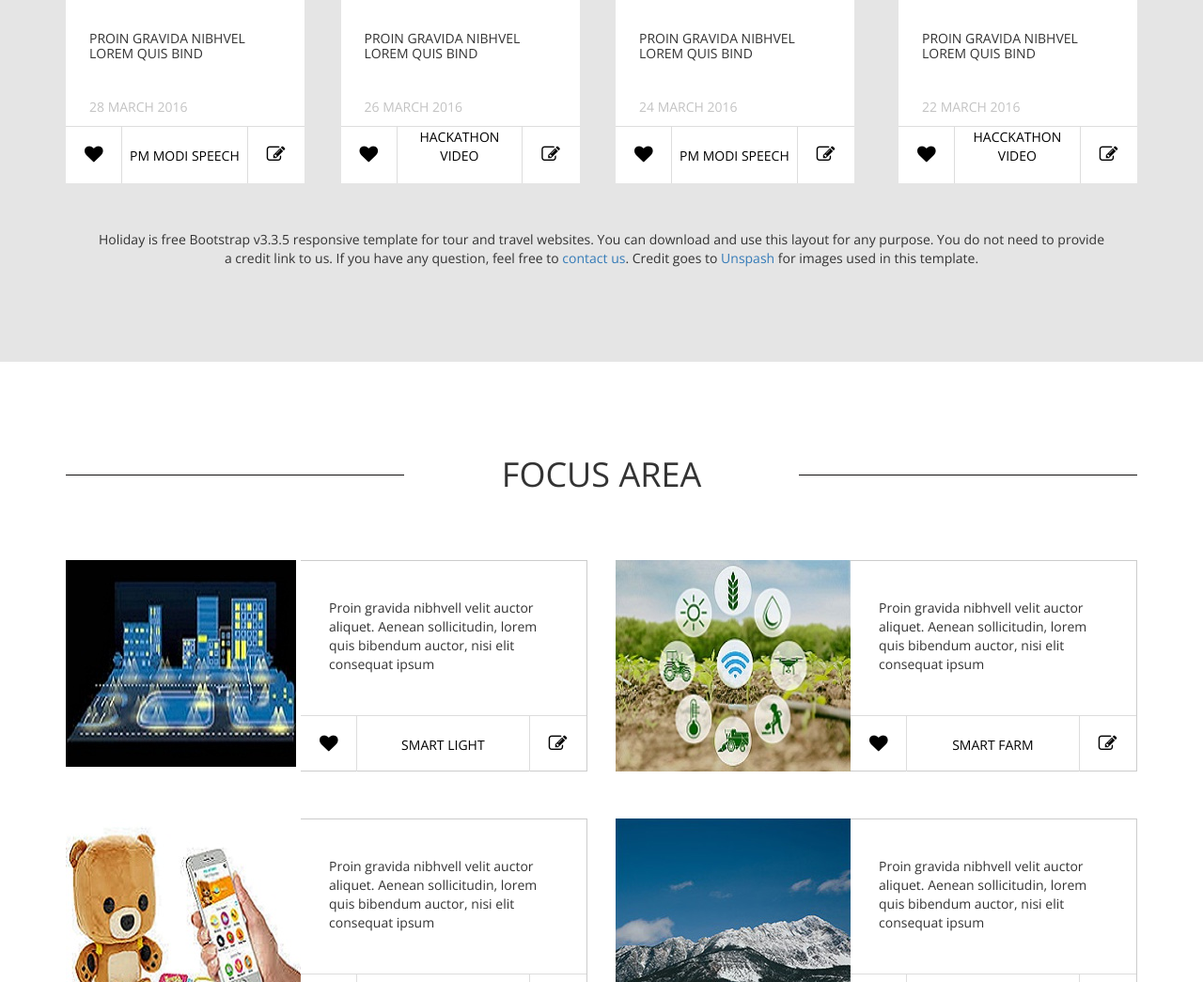
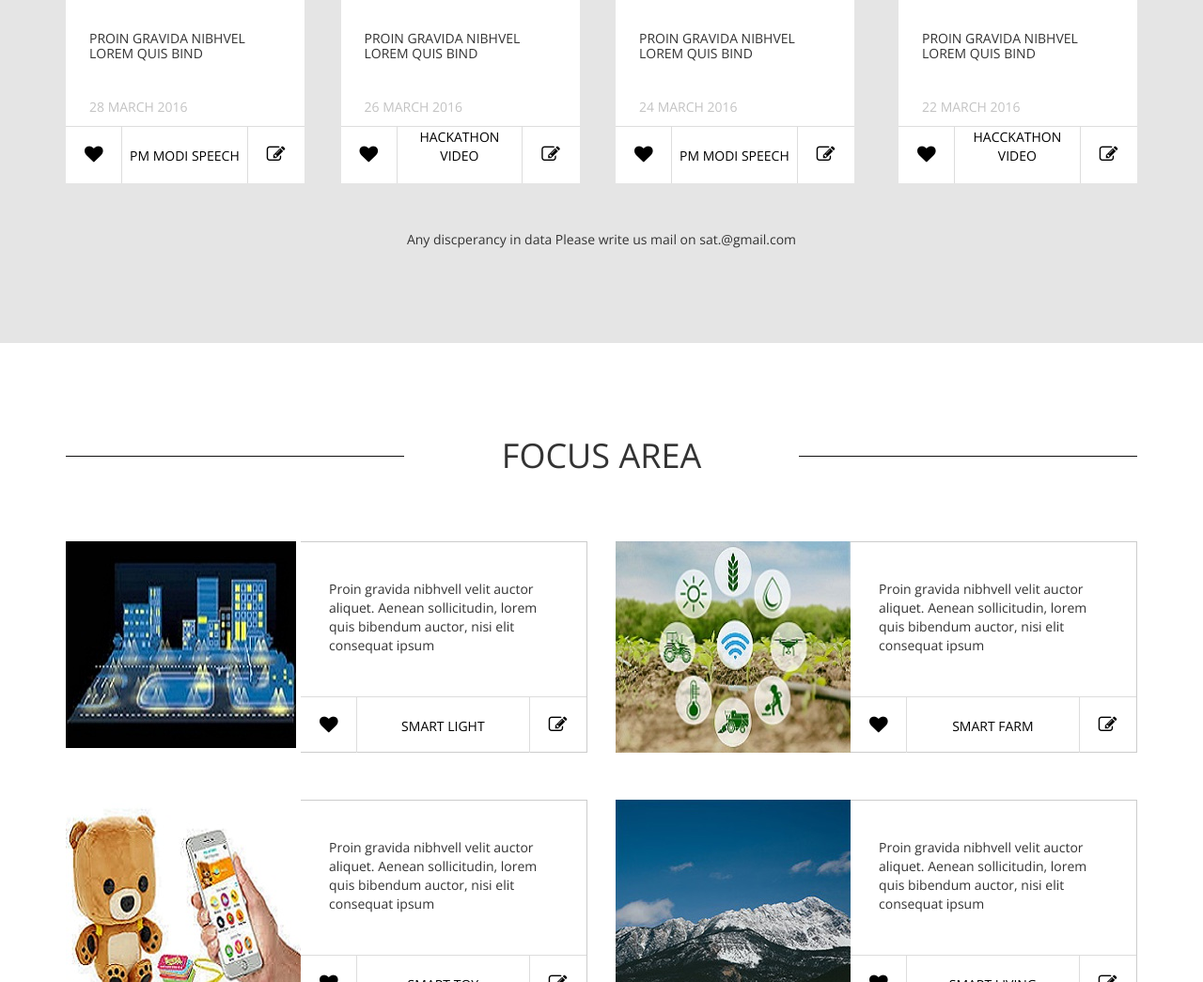
Before and after one commit to satyamgipu/toyhackathon, a plain HTML site: page index.html in a window 1280 px wide. Shown: the part 1227-2272 px from the top of the page at 94% size. Drawn offline with nearby package versions, Linux system fonts and the light colour scheme.

Commit message:
Update index.html

```diff
--- a/index.html
+++ b/index.html
@@ -304,7 +304,7 @@ http://www.templatemo.com/tm-475-holiday
 			</div>
 			<div class="row">
 				<div class="col-lg-12">
-					<p class="home-description">Holiday is free Bootstrap v3.3.5 responsive template for tour and travel websites. You can download and use this layout for any purpose. You do not need to provide a credit link to us. If you have any question, feel free to <a href="http://www.facebook.com/templatemo" target="_parent">contact us</a>. Credit goes to <a rel="nofollow" href="http://unsplash.com" target="_parent">Unspash</a> for images used in this template.</p>
+					<p class="home-description"> Any discperancy in data Please write us mail on sat.@gmail.com</p>
 				</div>
 			</div>
 		</div>
```
